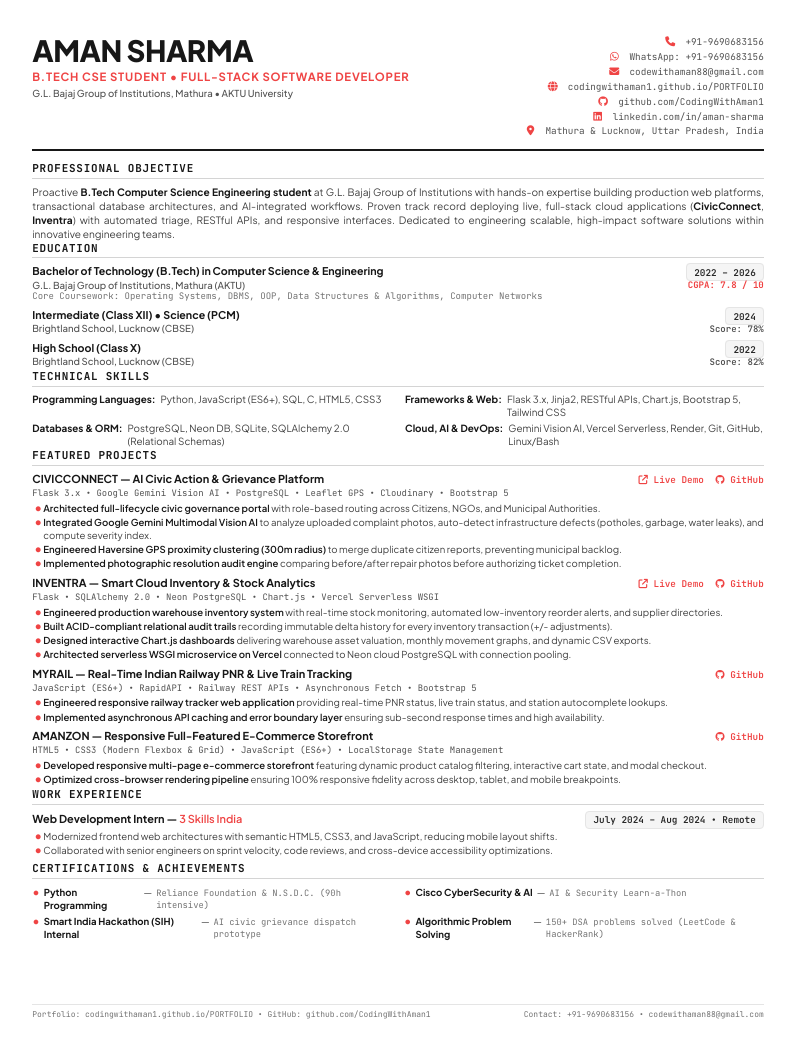
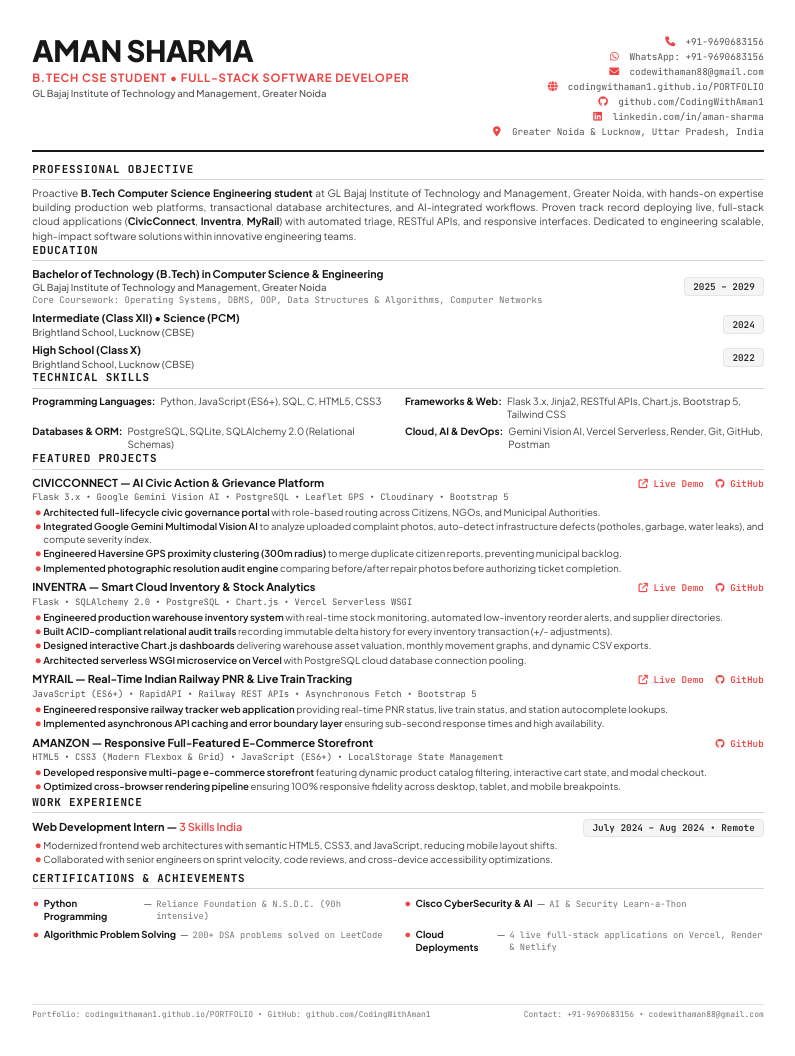
Before and after one commit to CodingWithAman1/PORTFOLIO, a plain HTML site: page resume_source.html in a window 1280 px wide. Shown: the whole page, without its empty margins (10-805 px from the left). Drawn offline with Linux system fonts and the light colour scheme.

Commit message:
fix(resume): update institution to GL Bajaj Greater Noida, 2025-29 B.Tech, 200+ LeetCode, MyRail demo, remove scores/cgpa/Neon/Linux/SIH

```diff
--- a/resume_source.html
+++ b/resume_source.html
@@ -27,7 +27,7 @@
     print-color-adjust: exact;
     overflow: hidden;
     font-size: 8.2pt;
-    line-height: 1.32;
+    line-height: 1.34;
   }
 
   .page-container {
@@ -60,7 +60,7 @@
   .header-left .subtitle {
     font-size: 8.5pt;
     font-weight: 700;
-    color: #ef4444; /* Signature Rajat Red */
+    color: #ef4444; /* Signature Red Accent */
     text-transform: uppercase;
     letter-spacing: 0.8px;
     margin-top: 3px;
@@ -102,7 +102,7 @@
     text-align: center;
   }
 
-  /* Section Title - Rajat Monospace Style */
+  /* Section Title - Monospace Style */
   .section-title {
     font-size: 8.2pt;
     font-weight: 700;
@@ -113,7 +113,7 @@
     border-bottom: 1.2px solid #d4d4d4;
     padding-bottom: 2.5px;
     margin-bottom: 6px;
-    margin-top: 7px;
+    margin-top: 7.5px;
     display: flex;
     align-items: center;
     justify-content: space-between;
@@ -125,7 +125,7 @@
   /* Content Text */
   .objective-text {
     font-size: 7.6pt;
-    line-height: 1.38;
+    line-height: 1.4;
     color: #404040;
     text-align: justify;
   }
@@ -137,7 +137,7 @@
   .edu-item {
     display: flex;
     justify-content: space-between;
-    align-items: flex-start;
+    align-items: center;
     margin-bottom: 5px;
   }
   .edu-item:last-child {
@@ -165,7 +165,7 @@
     color: #262626;
     background-color: #f5f5f5;
     border: 1px solid #e5e5e5;
-    padding: 1.5px 7px;
+    padding: 2px 8px;
     border-radius: 4px;
     white-space: nowrap;
   }
@@ -174,7 +174,7 @@
   .skills-grid {
     display: grid;
     grid-template-columns: 1fr 1fr;
-    gap: 3.5px 14px;
+    gap: 4px 14px;
     font-size: 7.4pt;
   }
   .skill-row {
@@ -215,7 +215,7 @@
     font-weight: 600;
   }
   .proj-links a {
-    color: #ef4444; /* Rajat Red Accent */
+    color: #ef4444; /* Signature Red Accent */
     text-decoration: none;
     margin-left: 6px;
   }
@@ -236,7 +236,7 @@
     position: relative;
     padding-left: 11px;
     font-size: 7.2pt;
-    line-height: 1.32;
+    line-height: 1.34;
     color: #404040;
     margin-bottom: 1.5px;
     text-align: justify;
@@ -263,7 +263,7 @@
     display: flex;
     justify-content: space-between;
     align-items: baseline;
-    margin-bottom: 1px;
+    margin-bottom: 1.5px;
   }
   .exp-title {
     font-size: 8.2pt;
@@ -279,7 +279,7 @@
   .cert-grid {
     display: grid;
     grid-template-columns: 1fr 1fr;
-    gap: 2.5px 12px;
+    gap: 3px 12px;
     font-size: 7.2pt;
     color: #404040;
   }
@@ -320,12 +320,12 @@
 <div class="page-container">
 
   <div>
-    <!-- RESUME HEADER (Rajat Sahu Signature Style) -->
+    <!-- RESUME HEADER -->
     <header class="resume-header">
       <div class="header-left">
         <h1>AMAN SHARMA</h1>
         <div class="subtitle">B.Tech CSE Student &bull; Full-Stack Software Developer</div>
-        <div class="college-tag">G.L. Bajaj Group of Institutions, Mathura &bull; AKTU University</div>
+        <div class="college-tag">GL Bajaj Institute of Technology and Management, Greater Noida</div>
       </div>
 
       <div class="header-right">
@@ -355,7 +355,7 @@
         </p>
         <p>
           <i class="fa-solid fa-location-dot icon-red"></i>
-          Mathura &amp; Lucknow, Uttar Pradesh, India
+          Greater Noida &amp; Lucknow, Uttar Pradesh, India
         </p>
       </div>
     </header>
@@ -364,7 +364,7 @@
     <section>
       <h2 class="section-title">Professional Objective</h2>
       <p class="objective-text">
-        Proactive <b>B.Tech Computer Science Engineering student</b> at G.L. Bajaj Group of Institutions with hands-on expertise building production web platforms, transactional database architectures, and AI-integrated workflows. Proven track record deploying live, full-stack cloud applications (<b>CivicConnect</b>, <b>Inventra</b>) with automated triage, RESTful APIs, and responsive interfaces. Dedicated to engineering scalable, high-impact software solutions within innovative engineering teams.
+        Proactive <b>B.Tech Computer Science Engineering student</b> at GL Bajaj Institute of Technology and Management, Greater Noida, with hands-on expertise building production web platforms, transactional database architectures, and AI-integrated workflows. Proven track record deploying live, full-stack cloud applications (<b>CivicConnect</b>, <b>Inventra</b>, <b>MyRail</b>) with automated triage, RESTful APIs, and responsive interfaces. Dedicated to engineering scalable, high-impact software solutions within innovative engineering teams.
       </p>
     </section>
 
@@ -376,12 +376,11 @@
       <div class="edu-item">
         <div>
           <div class="edu-title">Bachelor of Technology (B.Tech) in Computer Science &amp; Engineering</div>
-          <div class="edu-sub">G.L. Bajaj Group of Institutions, Mathura (AKTU)</div>
+          <div class="edu-sub">GL Bajaj Institute of Technology and Management, Greater Noida</div>
           <div class="edu-details">Core Coursework: Operating Systems, DBMS, OOP, Data Structures &amp; Algorithms, Computer Networks</div>
         </div>
         <div style="text-align: right;">
-          <span class="badge-pill">2022 &ndash; 2026</span>
-          <div style="font-family: 'JetBrains Mono', monospace; font-size: 6.8pt; color: #ef4444; font-weight: 700; margin-top: 1.5px;">CGPA: 7.8 / 10</div>
+          <span class="badge-pill">2025 &ndash; 2029</span>
         </div>
       </div>
 
@@ -393,7 +392,6 @@
         </div>
         <div style="text-align: right;">
           <span class="badge-pill">2024</span>
-          <div style="font-family: 'JetBrains Mono', monospace; font-size: 6.8pt; color: #525252; font-weight: 600; margin-top: 1.5px;">Score: 78%</div>
         </div>
       </div>
 
@@ -405,7 +403,6 @@
         </div>
         <div style="text-align: right;">
           <span class="badge-pill">2022</span>
-          <div style="font-family: 'JetBrains Mono', monospace; font-size: 6.8pt; color: #525252; font-weight: 600; margin-top: 1.5px;">Score: 82%</div>
         </div>
       </div>
     </section>
@@ -424,11 +421,11 @@
         </div>
         <div class="skill-row">
           <span class="skill-label">Databases &amp; ORM:</span>
-          <span class="skill-val">PostgreSQL, Neon DB, SQLite, SQLAlchemy 2.0 (Relational Schemas)</span>
+          <span class="skill-val">PostgreSQL, SQLite, SQLAlchemy 2.0 (Relational Schemas)</span>
         </div>
         <div class="skill-row">
           <span class="skill-label">Cloud, AI &amp; DevOps:</span>
-          <span class="skill-val">Gemini Vision AI, Vercel Serverless, Render, Git, GitHub, Linux/Bash</span>
+          <span class="skill-val">Gemini Vision AI, Vercel Serverless, Render, Git, GitHub, Postman</span>
         </div>
       </div>
     </section>
@@ -464,12 +461,12 @@
             <a href="https://github.com/CodingWithAman1/Inventra"><i class="fa-brands fa-github"></i> GitHub</a>
           </span>
         </div>
-        <div class="proj-tech">Flask &bull; SQLAlchemy 2.0 &bull; Neon PostgreSQL &bull; Chart.js &bull; Vercel Serverless WSGI</div>
+        <div class="proj-tech">Flask &bull; SQLAlchemy 2.0 &bull; PostgreSQL &bull; Chart.js &bull; Vercel Serverless WSGI</div>
         <ul class="proj-bullets">
           <li><b>Engineered production warehouse inventory system</b> with real-time stock monitoring, automated low-inventory reorder alerts, and supplier directories.</li>
           <li><b>Built ACID-compliant relational audit trails</b> recording immutable delta history for every inventory transaction (+/- adjustments).</li>
           <li><b>Designed interactive Chart.js dashboards</b> delivering warehouse asset valuation, monthly movement graphs, and dynamic CSV exports.</li>
-          <li><b>Architected serverless WSGI microservice on Vercel</b> connected to Neon cloud PostgreSQL with connection pooling.</li>
+          <li><b>Architected serverless WSGI microservice on Vercel</b> with PostgreSQL cloud database connection pooling.</li>
         </ul>
       </div>
 
@@ -478,6 +475,7 @@
         <div class="proj-header">
           <span class="proj-title">MYRAIL &mdash; Real-Time Indian Railway PNR &amp; Live Train Tracking</span>
           <span class="proj-links">
+            <a href="https://myrailbase.netlify.app/"><i class="fa-solid fa-arrow-up-right-from-square"></i> Live Demo</a>
             <a href="https://github.com/CodingWithAman1/myrail"><i class="fa-brands fa-github"></i> GitHub</a>
           </span>
         </div>
@@ -530,10 +528,10 @@
           <b>Cisco CyberSecurity &amp; AI</b> &mdash; <span>AI &amp; Security Learn-a-Thon</span>
         </div>
         <div class="cert-item">
-          <b>Smart India Hackathon (SIH) Internal</b> &mdash; <span>AI civic grievance dispatch prototype</span>
+          <b>Algorithmic Problem Solving</b> &mdash; <span>200+ DSA problems solved on LeetCode</span>
         </div>
         <div class="cert-item">
-          <b>Algorithmic Problem Solving</b> &mdash; <span>150+ DSA problems solved (LeetCode &amp; HackerRank)</span>
+          <b>Cloud Deployments</b> &mdash; <span>4 live full-stack applications on Vercel, Render &amp; Netlify</span>
         </div>
       </div>
     </section>
```
Also changed, not shown: assets/resume_preview.png, 2 other files.
